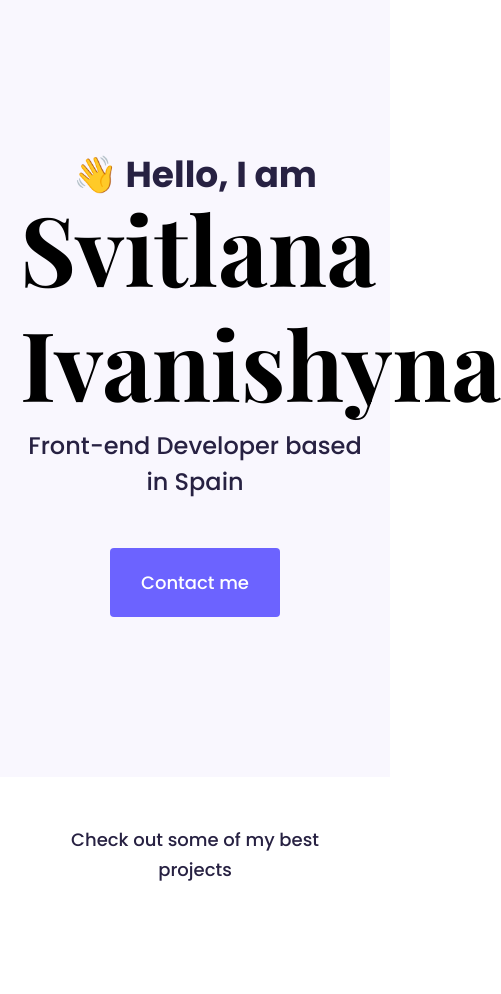
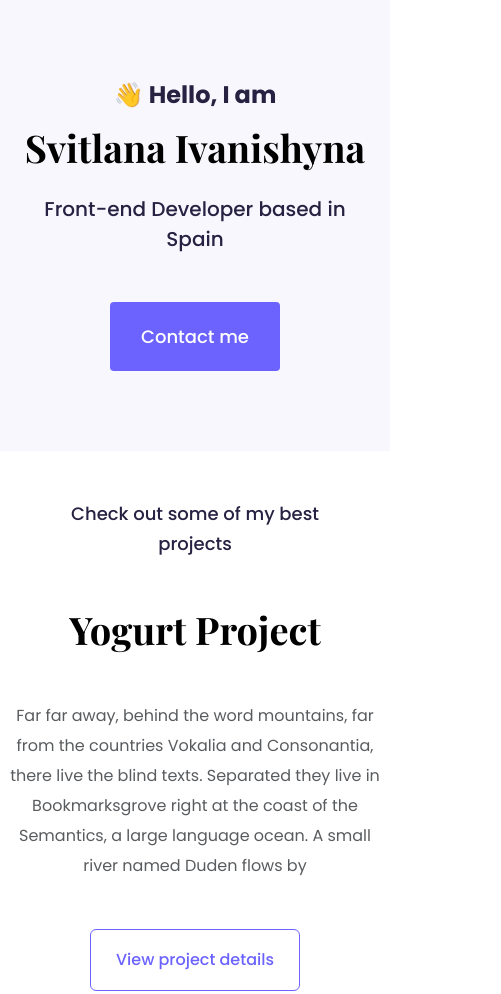
Before and after one commit to SvitlanaUcraniana/Responsive-Portfolio-Project, a plain HTML site: page index.html in a window 390 px wide. Shown: the top 994 px of the page, 501 px wide, since content can reach past the window. Drawn offline with nearby package versions, Linux system fonts and the light colour scheme.

Commit message:
Added responsiveness to the content

```diff
--- a/index.html
+++ b/index.html
@@ -37,11 +37,11 @@
 
     <div class="container">
       <div class="row mb-5">
-        <div class="col">
+        <div class="col d-none d-lg-block">
           <img
             src="/images/yogurt.png"
             alt="Yogurt project"
-            class="img-fluid d-none d-lg-block"
+            class="img-fluid"
           />
         </div>
         <div class="col project-description">
@@ -66,20 +66,20 @@
           </p>
           <a href="#" class="btn project-btn">View project details</a>
         </div>
-        <div class="col">
+        <div class="col d-none d-lg-block">
           <img
             src="/images/weather.png"
             alt="Yogurt project"
-            class="img-fluid d-none d-lg-block"
+            class="img-fluid"
           />
         </div>
       </div>
       <div class="row mb-5">
-        <div class="col">
+        <div class="col d-none d-lg-block">
           <img
             src="/images/dictionary.png"
             alt="Yogurt project"
-            class="img-fluid d-none d-lg-block"
+            class="img-fluid"
           />
         </div>
         <div class="col project-description">
--- a/src/style.css
+++ b/src/style.css
@@ -7,6 +7,18 @@
 body {
   font-family: var(--default-font-family);
   color: #000;
+}
+
+h1 {
+  font-family: var(--heading-font-family);
+  font-weight: bold;
+  font-size: 96px;
+}
+
+h2 {
+  font-size: 24px;
+  line-height: 1.5;
+  color: var(--default-color);
 }
 
 h3 {
@@ -26,17 +38,7 @@ p {
   text-align: center;
 }
 
-.hero h1 {
-  font-family: var(--heading-font-family);
-  font-weight: bold;
-  font-size: 96px;
-}
 
-.hero h2 {
-  font-size: 24px;
-  line-height: 1.5;
-  color: var(--default-color);
-}
 
 .hero p {
   font-size: 36px;
@@ -74,3 +76,26 @@ p {
   border: 1px solid #6c63ff;
   padding: 18px 25px;
 }
+
+@media (max-width: 900px) {
+  .hero {
+    padding: 80px 20px;
+  }
+  .hero p {
+font-size: 24px;
+  }
+  h1 {
+    font-size: 38px;
+    line-height: 2;
+  }
+  h2 {
+font-size: 20px;
+  }
+  .project-description {
+    padding: 0;
+    text-align: center;
+  }
+  h3 {
+font-size: 38px;
+  }
+}
```
